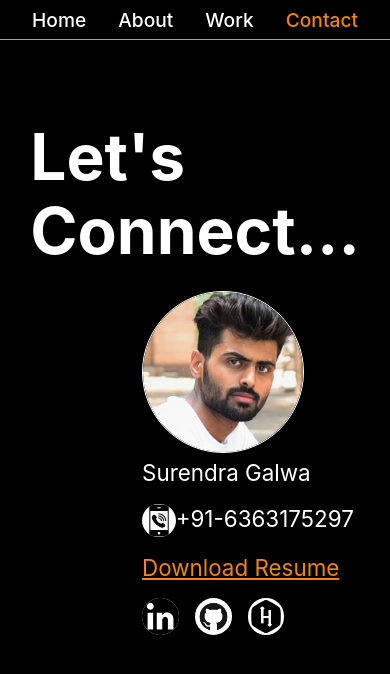
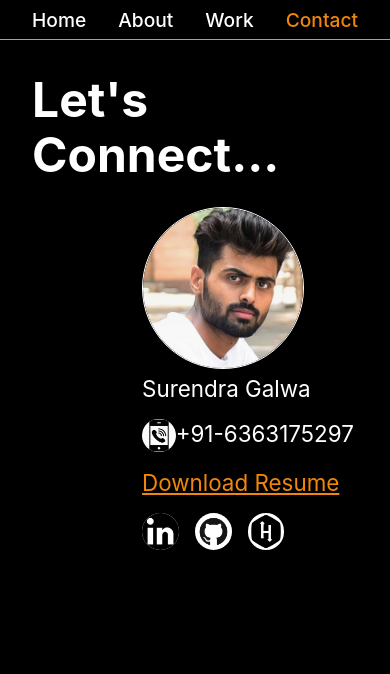
Before and after one commit to surendragalwa11/surendra.github.io, a React (Create React App) app: page /portfolio/contact in a window 390 px wide. Shown: the top 674 px of the page. Built offline with nearby package versions, Linux system fonts and the light colour scheme.

Commit message:
Responsive: Added media queries CSS

```diff
--- a/src/common.css
+++ b/src/common.css
@@ -124,3 +124,15 @@
     align-items: center;
     flex-direction: column;
 }
+
+/* media queries */
+@media only screen and (max-width: 425px) {
+    .title {
+        word-break: break-word;
+        font-size: 3rem;
+    }
+
+    .page {
+        padding: 2rem 2rem 2rem 2rem;
+    }
+  }
```
